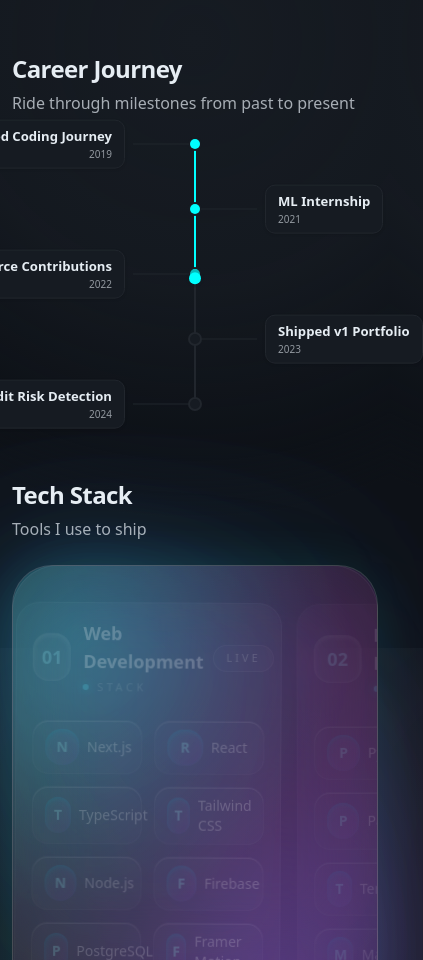
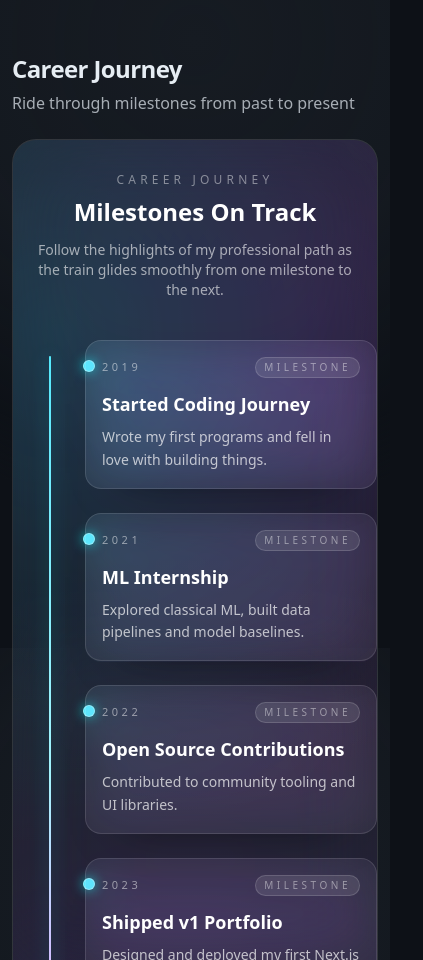
Before and after one commit to Kri01ceram/my-portfolio, a Next.js app: page / in a window 390 px wide. Shown: the part 1040-2000 px from the top of the page, 423 px wide, since content can reach past the window. Built offline with nearby package versions, Linux system fonts and the light colour scheme.

Commit message:
refactor: enhance CareerTrain component with improved animations and responsive design

```diff
--- a/components/career-train.tsx
+++ b/components/career-train.tsx
@@ -1,106 +1,216 @@
 "use client";
 
-import { useRef, useLayoutEffect, useState } from "react";
-import { motion, useScroll, useSpring, useTransform, useMotionValueEvent } from "framer-motion";
+import { useCallback, useEffect, useMemo, useRef, useState } from "react";
+import { motion, useInView, useSpring, useTransform } from "framer-motion";
 import type { Achievement } from "@/lib/achievements";
 import { achievements as data } from "@/lib/achievements";
+import { cn } from "@/lib/utils";
 
-// Professional, minimal vertical timeline with progress and a compact indicator
+const clampProgress = (value: number) => Math.min(Math.max(value, 0), 1);
 
 export default function CareerTrain({ achievements = data }: { achievements?: Achievement[] }) {
-  const targetRef = useRef<HTMLDivElement>(null);
-  const { scrollYProgress } = useScroll({ target: targetRef, offset: ["start end", "end start"] });
-  const smooth = useSpring(scrollYProgress, { stiffness: 120, damping: 24, mass: 0.6 });
+  const [activeIndex, setActiveIndex] = useState(0);
+  const totalSegments = Math.max(achievements.length - 1, 1);
 
-  // Measure height for vertical travel
-  const [h, setH] = useState(400);
-  const [trainH, setTrainH] = useState(80);
-  const trainRef = useRef<HTMLDivElement>(null);
+  const backgroundLayers = useMemo(
+    () => [
+      "radial-gradient(circle at 12% 18%, rgba(0,255,255,0.18), transparent 55%)",
+      "radial-gradient(circle at 82% 16%, rgba(255,0,255,0.16), transparent 55%)",
+      "radial-gradient(circle at 48% 88%, rgba(151,71,255,0.18), transparent 55%)",
+    ],
+    []
+  );
 
-  useLayoutEffect(() => {
-    const el = targetRef.current;
-    if (!el) return;
-    const ro = new ResizeObserver(([entry]) => {
-      setH(entry.contentRect.height);
-    });
-    ro.observe(el);
-    return () => ro.disconnect();
+  const floatVariants = useMemo(
+    () => [
+      {
+        animate: { y: [-6, 6, -6], rotate: [-1, 1, -1] },
+        transition: { duration: 10, repeat: Infinity, ease: [0.6, 0, 0.4, 1] as const },
+      },
+      {
+        animate: { y: [-4, 4, -4], rotate: [0.5, -0.5, 0.5] },
+        transition: { duration: 12, repeat: Infinity, ease: [0.6, 0, 0.4, 1] as const },
+      },
+      {
+        animate: { y: [-8, 5, -8], rotate: [-0.8, 0.8, -0.8] },
+        transition: { duration: 9, repeat: Infinity, ease: [0.6, 0, 0.4, 1] as const },
+      },
+    ],
+    []
+  );
+
+  const progressSpring = useSpring(0, { stiffness: 140, damping: 26, mass: 0.6 });
+
+  useEffect(() => {
+    const target = clampProgress(activeIndex / totalSegments);
+    progressSpring.set(target);
+  }, [activeIndex, totalSegments, progressSpring]);
+
+  const trackProgress = useTransform(progressSpring, (value) => `${clampProgress(value) * 100}%`);
+  const trainPosition = useTransform(progressSpring, (value) => `${clampProgress(value) * 100}%`);
+
+  const handleInView = useCallback((index: number) => {
+    setActiveIndex((prev) => (prev === index ? prev : index));
   }, []);
 
-  useLayoutEffect(() => {
-    const tr = trainRef.current;
-    if (!tr) return;
-    setTrainH(tr.getBoundingClientRect().height);
-  }, []);
+  return (
+    <div className="relative overflow-hidden rounded-3xl border border-white/10 bg-white/[0.03] px-4 py-8 sm:px-6 sm:py-10 lg:px-8 lg:py-12 backdrop-blur-2xl">
+      <div
+        className="pointer-events-none absolute inset-0 opacity-80"
+        style={{ backgroundImage: backgroundLayers.join(",") }}
+        aria-hidden
+      />
 
-  const yPx = useTransform(smooth, [0, 1], [0, Math.max(0, h - trainH)]);
-  const progressH = useTransform(yPx, (v) => Math.max(0, v + trainH * 0.4));
+      <div className="relative">
+        <div className="mb-10 text-center">
+          <p className="text-xs uppercase tracking-[0.35em] text-white/45">Career Journey</p>
+          <h3 className="mt-2 text-2xl font-semibold text-white sm:text-3xl">Milestones On Track</h3>
+          <p className="mx-auto mt-3 max-w-2xl text-sm text-white/60 sm:text-base">
+            Follow the highlights of my professional path as the train glides smoothly from one milestone to the next.
+          </p>
+        </div>
 
-  const [active, setActive] = useState(0);
-  useMotionValueEvent(smooth, "change", (v) => {
-    const n = achievements.length;
-    const idx = Math.min(n - 1, Math.max(0, Math.round(v * (n - 1))));
-    setActive(idx);
-  });
+        {/* Mobile vertical timeline */}
+        <div className="lg:hidden">
+          <div className="relative pl-10">
+            <div className="absolute left-5 top-4 bottom-4 w-[2px] rounded-full bg-white/12" />
+            <motion.div
+              className="absolute left-5 top-4 w-[2px] rounded-full bg-gradient-to-b from-cyan-300 via-cyan-200 to-fuchsia-400 shadow-[0_0_18px_rgba(0,255,255,0.45)]"
+              style={{ height: trackProgress }}
+            />
+            <motion.div
+              className="absolute left-5 h-4 w-4 -translate-x-1/2 -translate-y-1/2 rounded-full border border-cyan-200/80 bg-cyan-300/85 shadow-[0_0_20px_rgba(0,255,255,0.6)]"
+              style={{ top: trainPosition }}
+            />
 
-  const denom = Math.max(1, achievements.length - 1);
+            <div className="space-y-6">
+              {achievements.map((achievement, index) => (
+                <div key={achievement.id} className="relative">
+                  <span
+                    className={cn(
+                      "absolute left-5 top-5 h-3 w-3 -translate-x-1/2 rounded-full border border-white/20 transition-colors duration-300",
+                      index <= activeIndex
+                        ? "border-cyan-200/80 bg-cyan-300 shadow-[0_0_12px_rgba(0,255,255,0.7)]"
+                        : "bg-white/12"
+                    )}
+                  />
+                  <MilestoneCard
+                    achievement={achievement}
+                    index={index}
+                    variant="vertical"
+                    isActive={index === activeIndex}
+                    onInView={handleInView}
+                  />
+                </div>
+              ))}
+            </div>
+          </div>
+        </div>
 
-  return (
-    <div ref={targetRef} className="relative w-full">
-      {/* Vertical track (more compact) */}
-      <div className="relative h-[260px] sm:h-[320px] overflow-visible">
-        {/* Base track */}
-        <div className="absolute left-1/2 -translate-x-1/2 top-0 bottom-0 w-[2px] rounded bg-border" />
-        {/* Progress fill */}
-        <motion.div
-          className="absolute left-1/2 -translate-x-1/2 top-0 w-[2px] rounded bg-primary"
-          style={{ height: progressH }}
-        />
+        {/* Desktop horizontal timeline */}
+        <div className="hidden lg:block">
+          <div className="relative px-6">
+            <div className="relative flex items-start justify-between gap-6">
+              {achievements.map((achievement, index) => {
+                const animation = floatVariants[index % floatVariants.length];
+                return (
+                  <motion.div
+                    key={achievement.id}
+                    className="relative flex min-w-[240px] flex-1 flex-col items-center gap-6"
+                    animate={animation.animate}
+                    transition={animation.transition}
+                  >
+                    <MilestoneCard
+                      achievement={achievement}
+                      index={index}
+                      variant="horizontal"
+                      isActive={index === activeIndex}
+                      onInView={handleInView}
+                    />
+                    <div className="h-10 w-px rounded-full bg-white/12" />
+                  </motion.div>
+                );
+              })}
+            </div>
 
-        {/* Stations with alternating side labels */}
-        {achievements.map((a, i) => {
-          const pct = (i / denom) * 100;
-          const reached = i <= active;
-          const isLeft = i % 2 === 0;
-          return (
-            <div key={a.id} className="group absolute left-1/2 -translate-x-1/2" style={{ top: `${pct}%` }}>
-              {/* Dot */}
-              <div className={`h-2.5 w-2.5 rounded-full ring-2 transition-colors duration-400 ease-out transform transition-transform ${reached ? "bg-primary ring-secondary" : "bg-card ring-input"} group-hover:scale-110`} />
-              {/* Connector line to label */}
-              <div
-                className={`absolute top-1/2 -translate-y-1/2 h-px ${isLeft ? "right-[calc(50%+6px)] w-14 sm:w-16" : "left-[calc(50%+6px)] w-14 sm:w-16"} bg-border transition-colors duration-300`}
+            <div className="relative mt-6 h-16">
+              <div className="absolute left-0 right-0 top-1/2 h-[3px] -translate-y-1/2 rounded-full bg-white/12" />
+              <motion.div
+                className="absolute left-0 top-1/2 h-[3px] -translate-y-1/2 rounded-full bg-gradient-to-r from-cyan-300 via-cyan-200 to-fuchsia-400 shadow-[0_0_18px_rgba(0,255,255,0.45)]"
+                style={{ width: trackProgress }}
               />
-              {/* Label bubble */}
-              <div className={`absolute top-1/2 -translate-y-1/2 ${isLeft ? "right-[calc(50%+70px)] text-right" : "left-[calc(50%+70px)]"}`}>
-                <motion.div
-                  whileHover={{ scale: 1.03, y: -1 }}
-                  transition={{ type: "spring", stiffness: 120, damping: 26, mass: 0.7 }}
-                  className="group rounded-lg border border-input bg-card px-3 py-1.5 shadow-sm hover:shadow-md max-w-[240px] transition-shadow duration-300 ease-out"
-                  title={a.description || a.title}
-                >
-                  <div className="text-[0.82rem] font-semibold text-foreground truncate">{a.title}</div>
-                  <div className="text-[10px] text-foreground/60">{a.date}</div>
-                  {/* Hover-reveal summary */}
-                  {(a.description || a.title) && (
-                    <div className="overflow-hidden max-h-0 group-hover:max-h-24 transition-[max-height] duration-400 ease-out">
-                      <div className="pt-1 text-[11px] leading-relaxed text-foreground/70 -translate-y-1 opacity-0 group-hover:translate-y-0 group-hover:opacity-100 transition duration-400 ease-out">
-                        {a.description || `More about ${a.title}.`}
-                      </div>
-                    </div>
-                  )}
-                </motion.div>
-              </div>
+              {achievements.map((_, index) => (
+                <div key={index} className="absolute top-1/2 -translate-y-1/2" style={{ left: `${(index / totalSegments) * 100}%` }}>
+                  <span
+                    className={cn(
+                      "relative block h-3 w-3 -translate-x-1/2 rounded-full border border-white/20 transition-colors duration-300",
+                      index <= activeIndex
+                        ? "border-cyan-200/80 bg-cyan-300 shadow-[0_0_12px_rgba(0,255,255,0.7)]"
+                        : "bg-white/12"
+                    )}
+                  >
+                    <span className="pointer-events-none absolute inset-0 -z-10 rounded-full bg-cyan-300/25 blur-md" />
+                  </span>
+                </div>
+              ))}
+              <motion.div
+                className="absolute top-1/2 h-5 w-5 -translate-x-1/2 -translate-y-1/2 rounded-full border border-cyan-200/80 bg-cyan-300/85 shadow-[0_0_20px_rgba(0,255,255,0.6)]"
+                style={{ left: trainPosition }}
+              />
             </div>
-          );
-        })}
-
-        {/* Minimal current-position indicator */}
-        <motion.div ref={trainRef} className="absolute left-1/2 -translate-x-1/2" style={{ y: yPx }}>
-          <div className="relative flex items-center justify-center">
-            <div className="h-3 w-3 rounded-full bg-primary ring-3 ring-secondary/30 shadow-sm" />
           </div>
-        </motion.div>
+        </div>
       </div>
     </div>
   );
 }
+
+type MilestoneCardProps = {
+  achievement: Achievement;
+  index: number;
+  variant: "horizontal" | "vertical";
+  isActive: boolean;
+  onInView: (index: number) => void;
+};
+
+function MilestoneCard({ achievement, index, variant, isActive, onInView }: MilestoneCardProps) {
+  const cardRef = useRef<HTMLDivElement>(null);
+  const isInView = useInView(cardRef, {
+    amount: 0.45,
+    margin: variant === "horizontal" ? "-20% 0px -35% 0px" : "-25% 0px -25% 0px",
+  });
+
+  useEffect(() => {
+    if (isInView) onInView(index);
+  }, [isInView, index, onInView]);
+
+  return (
+    <motion.div
+      ref={cardRef}
+      className={cn(
+        "group/card relative w-full overflow-hidden rounded-2xl border border-white/12 bg-white/[0.05] px-4 py-4 backdrop-blur-xl transition-all duration-300",
+        isActive
+          ? "border-cyan-300/70 shadow-[0_32px_60px_-32px_rgba(0,255,255,0.55)]"
+          : "shadow-[0_24px_50px_-40px_rgba(0,0,0,0.75)]",
+        variant === "vertical" ? "ml-4" : "max-w-[320px]"
+      )}
+      initial={{ opacity: 0, y: 24 }}
+      whileInView={{ opacity: 1, y: 0 }}
+      viewport={{ once: true, amount: 0.55 }}
+    >
+      <div className="pointer-events-none absolute inset-0 bg-[radial-gradient(circle_at_20%_-10%,rgba(0,255,255,0.2),transparent_60%),radial-gradient(circle_at_80%_120%,rgba(255,0,255,0.18),transparent_60%)] opacity-0 transition-opacity duration-300 group-hover/card:opacity-80" />
+      <div className="relative z-10">
+        <div className="flex items-center justify-between text-[11px] uppercase tracking-[0.32em] text-white/50">
+          <span>{achievement.date}</span>
+          <span className="rounded-full border border-white/15 bg-white/10 px-2 py-0.5 text-[10px] text-white/45">Milestone</span>
+        </div>
+        <h4 className="mt-3 text-lg font-semibold text-white sm:text-xl">{achievement.title}</h4>
+        {achievement.description && (
+          <p className="mt-2 text-sm leading-relaxed text-white/70">
+            {achievement.description}
+          </p>
+        )}
+      </div>
+    </motion.div>
+  );
+}
```
